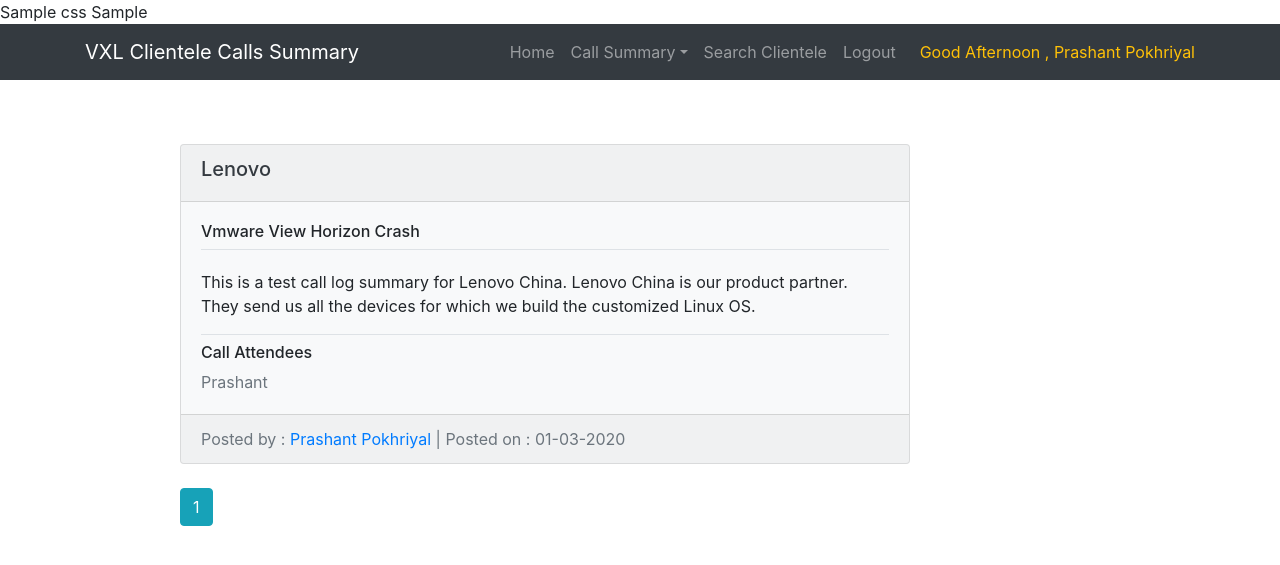
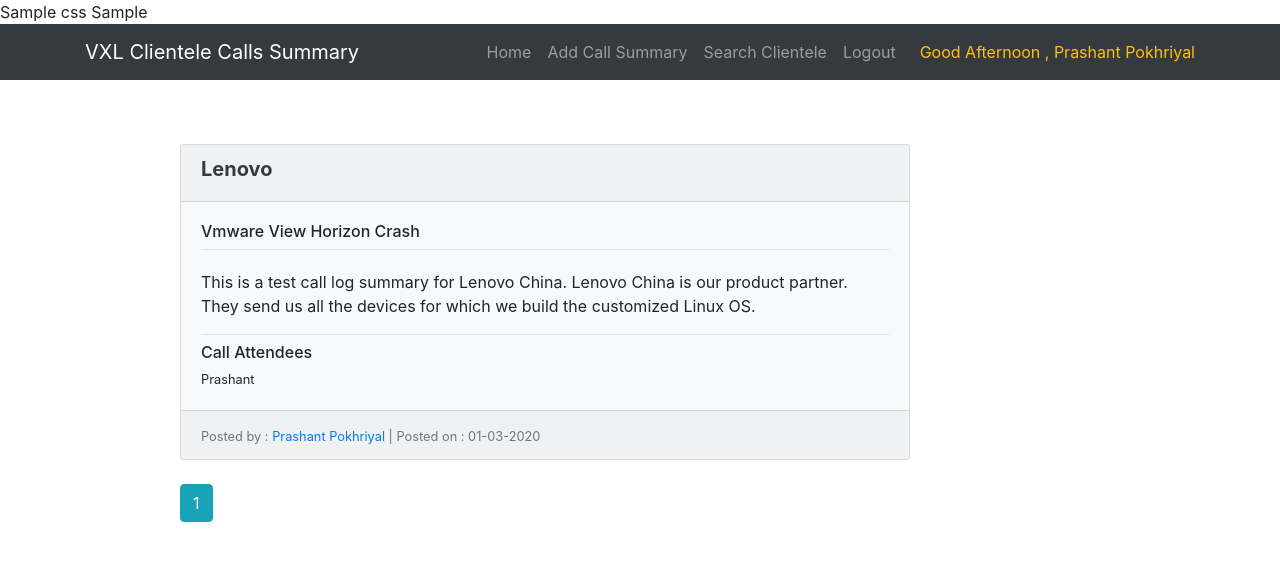
Before and after one commit to ppokhriyal/Clientele_Call_Log, a Flask app: template calllog/templates/home.html in a window 1280 px wide. Shown: the top 565 px of the page. Run offline with Flask 2, Linux system fonts and the light colour scheme; a user stored in the database is signed in; data comes from the database, SQL or seed files in the repository; both versions use the stored data as it was after the commit; the template is opened without the code that fills it: values that come from a table or form of the project are taken from there, most other values are stand-ins (such as "Sample title", 1, 10 or a date in 2020); some libraries are stand-ins or nearby versions.

Commit message:
Clientele Call Summary

```diff
--- a/calllog/templates/home.html
+++ b/calllog/templates/home.html
@@ -9,18 +9,18 @@
 	{% for post in callposts.items %}
 		<div class="card bg-light mb-3">
   			<div class="card-header">
-  				<h5><a class="card-title text-dark" href="{{url_for('edit_callpost',callpost_id=post.id)}}">{{post.client_name}}</a></h5>
+  				<h5><a class="card-title text-dark font-weight-bold" href="{{url_for('edit_callpost',callpost_id=post.id)}}">{{post.client_name}}</a></h5>
   			</div>
   			<div class="card-body">
-    			<h6>{{post.title}}</h6>
+    			<h6 class="">{{post.title}}</h6>
           <div class="border-top pt-1"></div>
-    			<p class="card-text line-height:1.7em">{{post.content | safe }}</p>
+    			<p class="card-text line-height:1.7em text-monospace">{{post.content | safe }}</p>
           <div class="border-top pt-2"></div>
-          <h6>Call Attendees</h6>
-          <p class="card-text text-muted text-capitalize">{{post.client_attendies | safe }}</p>
+          <h6 class="">Call Attendees</h6>
+          <small><p class="card-text text-capitalize">{{post.client_attendies | safe }}</p></small>
   			</div>
   			<div class="card-footer text-muted">
-    			Posted by : <a href="">{{post.author.username}}</a> | Posted on : {{post.date_posted.strftime('%d-%m-%Y')}}
+    			<small class="text-secondary">Posted by : <a href="">{{post.author.username}}</a> | Posted on : {{post.date_posted.strftime('%d-%m-%Y')}}</small>
   			</div>
 		</div>
 	{% endfor %}
--- a/calllog/templates/layout.html
+++ b/calllog/templates/layout.html
@@ -17,6 +17,7 @@
       {{mde.css}}
      <!--Markdown JS-->
      {{mde.js}}
+
 
     {% if title %}
       <title>VXL Clientele Calllog : {{title}}</title>
@@ -45,13 +46,15 @@
                   <a class="nav-link" href="{{url_for('home')}}">Home</a>
                 </li>
               {% endif %}
-                <li class="nav-item dropdown">
-                  <a class="nav-link dropdown-toggle" href="#" id="navbarDropdown" role="button" data-toggle="dropdown" aria-haspopup="true" aria-expanded="false">Call Summary</a>
-                  <div class="dropdown-menu" aria-labelledby="navbarDropdown">
-                     <a class="dropdown-item" href="{{url_for('addcall')}}">Add New</a>
-                     <a class="dropdown-item" href="#">Continue</a>
-                  </div>
+              {% if title == 'Add Call Summary' %}
+                <li class="nav-item active">
+                  <a class="nav-link" href="{{url_for('addcall')}}">Add Call Summary</a>
                 </li>
+                {% else %}
+                  <li class="nav-item">
+                  <a class="nav-link" href="{{url_for('addcall')}}">Add Call Summary</a>
+                </li>
+                {% endif %}
 
               {% if title == 'Search' %}
                 <li class="nav-item active">
--- a/calllog/templates/search_client.html
+++ b/calllog/templates/search_client.html
@@ -31,7 +31,7 @@
 		{% for post in callposts.items %}
 		<div class="card bg-light mb-3">
   			<div class="card-header">
-  				<h5><a class="card-title text-dark" href="{{url_for('edit_callpost',callpost_id=post.id)}}">{{post.client_name}}</a></h5>
+  				<h5><a class="card-title text-dark font-weight-bold" href="{{url_for('edit_callpost',callpost_id=post.id)}}">{{post.client_name}}</a></h5>
   			</div>
   			<div class="card-body">
     			<h6>{{post.title}}</h6>
@@ -39,10 +39,10 @@
     			<p class="card-text">{{post.content | safe }}</p>
           <div class="border-top pt-2"></div>
           <h6>Call Attendees</h6>
-          <p class="card-text text-muted">{{post.client_attendies | safe }}</p>
+          <small><p class="card-text text-capitalize">{{post.client_attendies | safe }}</p></small>
   			</div>
   			<div class="card-footer text-muted">
-    			Posted by : <a href="">{{post.author.username}}</a> | Posted on : {{post.date_posted.strftime('%d-%m-%Y')}}
+    			 <small class="text-secondary">Posted by : <a href="">{{post.author.username}}</a> | Posted on : {{post.date_posted.strftime('%d-%m-%Y')}}</small>
   			</div>
 		</div>
 	{% endfor %}
```
Also changed, not shown: calllog/routes.py (+15 -2 lines), calllog/templates/editcall.html (+5 -3 lines), calllog/site.db.
